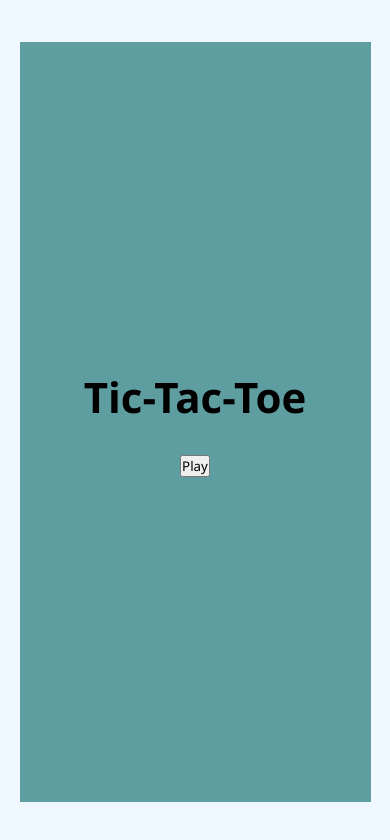
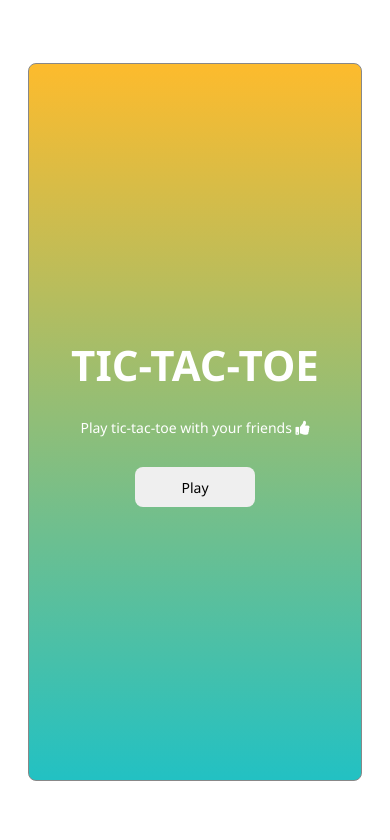
Before and after one commit to aayushraina3/tictactoe-multiplayer, a website: page public/index.html in a window 390 px wide. Drawn offline with nearby package versions, Linux system fonts and the light colour scheme; no server answers.

Commit message:
UI changes 2

```diff
--- a/public/index.html
+++ b/public/index.html
@@ -4,6 +4,7 @@
     <meta charset="UTF-8">
     <meta http-equiv="X-UA-Compatible" content="IE=edge">
     <meta name="viewport" content="width=device-width, initial-scale=1.0">
+    <link rel="stylesheet" href="https://cdnjs.cloudflare.com/ajax/libs/font-awesome/5.15.3/css/all.min.css">
     <link rel="stylesheet" href="style.css">
     <title>Tic-Tac-Toe</title>
 </head>
@@ -11,18 +12,19 @@
     <div class="wrapper flipCard">
         <div class="flipCardInner">
             <div class="flipCardFront">
-                <div class="heading">
-                    <h1>Tic-Tac-Toe</h1>
+                <div class="heading-front">
+                    TIC-TAC-TOE
                 </div>
+                <div class="subheading-front">Play tic-tac-toe with your friends <i class="fas fa-thumbs-up"></i></div>
                 <button class="start-btn" onclick="startGame()">Play</button>
 
                 <!-- <p id="status">Waiting for other player to join...</p> -->
             </div>
             <div class="flipCardBack">
                 <div class="heading">
-                    <p id="turn"><span id='currPlayer'></span></p>
+                    <p id="turn"><span id='currPlayer'>Waiting for other player to join...</span></p>
                 </div>
-                <p id="status">Waiting for other player to join...</p>
+                <!-- <p id="status">Waiting for other player to join...</p> -->
                 <div class="boxes-overlay"></div>
                 <div class="boxes">
                     <div class="box" id="box1"></div>
--- a/public/script.js
+++ b/public/script.js
@@ -18,7 +18,7 @@ document.addEventListener('DOMContentLoaded', function(){
     const resultDiv = document.getElementById('resultDiv');
     const boxOverlay = document.querySelector(".boxes-overlay");
     const boxes = document.getElementsByClassName('box');
-    const gameStatus = document.getElementById("status");
+    // const gameStatus = document.getElementById("status");
 
 
     // no of boxes played
@@ -269,7 +269,7 @@ document.addEventListener('DOMContentLoaded', function(){
     // -> display transparent overlay over opponent's board
     // -> setup game board
     socket.on("game begin", playerData => {
-        gameStatus.innerHTML = "Game started"
+        // gameStatus.innerHTML = "Game started"
 
         player = playerData.player;
         if(player == "X"){
--- a/public/style.css
+++ b/public/style.css
@@ -5,12 +5,12 @@
 }
 
 html, body{
-    height: 100vh;
+    height: 100%;
     width: 100%;
 }
 
 body{
-    background-color: aliceblue;
+    /* background-color: aliceblue; */
     display: flex;
     justify-content: center;
     align-items: center;
@@ -22,25 +22,47 @@ h1{
 
 .wrapper{
     /* background: #5f9ea0; */
-    height: 90%;
-    width: 90%;
+    height: 85%;
+    width: 85%;
     display: flex;
     flex-direction: column;
     align-items: center;
     justify-content: center;
     position: relative;
+    /* box-shadow: 0 10px 10px 10px rgba(151, 151, 151, 0.5); */
+}
+
+.heading-front{
+    /* text-align: center; */
+    margin-bottom: 30px;
+    color: #fff;
+    font-size: 54px;
+    font-weight: bold;
+}
+
+.subheading-front{
+    margin-bottom: 30px;
+    color: #fff;
+}
+
+.start-btn{
+    width: 145px;
+    height: 45px;
+    font-size: 18px;
+    border-radius: 8px;
+    border: none;
 }
 
 .heading{
-    text-align: center;
     margin-bottom: 30px;
 }
 
 #turn {
-    background-color: white;
-    height: 30px;
-    padding-top: 8px;
-    border: 1px #5f9ea0 solid;
+    background-color: rgb(245, 244, 244, 0.4);
+    line-height: 30px;
+    padding: 2px 4px;
+    /* border: 1px #5f9ea0 solid; */
+    border-radius: 6px;
 }
 
 .boxes {
@@ -48,13 +70,14 @@ h1{
     grid-template-columns: repeat(3, 100px);
     grid-template-rows: repeat(3, 100px);
     gap: 10px;
-    background-color: black;
+    background-color: rgba(34,193,195, 0.6);
 }
 
 .box {
-    background-color: aliceblue;
+    /* background-color: aliceblue; */
+    background: rgba(253,187,45,0.6);
     color: #fff;
-    font-size: 18px;
+    /* font-size: 18px; */
     display: flex;
     justify-content: center;
     align-items: center;
@@ -80,7 +103,7 @@ h1{
     width: 360px;
     background: transparent;
     height: 360px;
-    margin-top: 200px;
+    margin-top: 40px;
     display: none;
 }
 
@@ -94,7 +117,11 @@ img{
 }
 
 .flipCardInner{
-    background: #5f9ea0;
+    /* background: #5f9ea0; */
+    background: rgb(34,193,195);
+    background: linear-gradient(0deg, rgba(34,193,195,1) 0%, rgba(253,187,45,1) 100%);
+    border: 1px solid #888;
+    border-radius: 8px;
     position: relative;
     width: 100%;
     height: 100%;
@@ -116,3 +143,40 @@ img{
 .flipCardBack{
     transform: rotateY(180deg);
 }
+
+
+@media screen and (max-width: 420px) {
+    .heading-front{
+        margin-bottom: 25px;
+        font-size: 42px;
+    }
+
+    .subheading-front{
+        font-size: 14px;
+    }
+
+    .start-btn{
+        width: 120px;
+        height: 40px;
+        font-size: 14px;
+        border-radius: 8px;
+        border: none;
+    }
+
+    .boxes {
+        grid-template-columns: repeat(3, 80px);
+        grid-template-rows: repeat(3, 80px);
+        gap: 8px;
+        background-color: rgba(34,193,195, 0.6);
+    }
+
+    .boxes-overlay{
+        height: 320px;
+        width: 320px;
+    }
+
+    img{
+        width: 80px;
+        height: 80px;
+    }
+}
```
